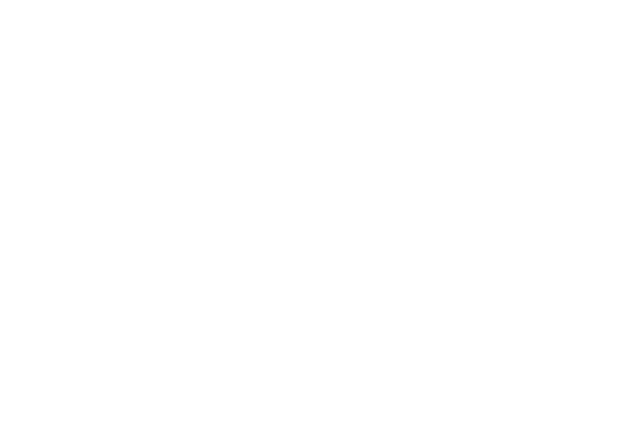
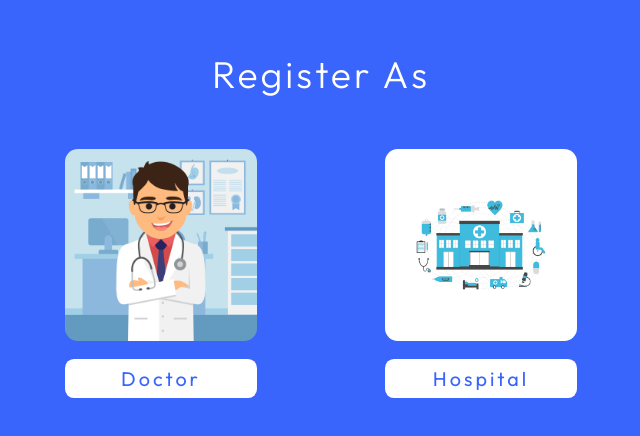
Before and after one commit to aswanthup/dr_one, a React (Create React App) app: page /registerlanding in a window 1280 px wide. Before the commit this address had no page. Shown: the top 436 px of the page, without its empty margins (319-959 px from the left). Built offline with nearby package versions, Linux system fonts and the light colour scheme.

Commit message:
registerlanding added

```diff
--- a/src/App.js
+++ b/src/App.js
@@ -40,6 +40,12 @@ import Pharmacyadminregister2 from './pages/Pharmacyadmin/Pharmacyadminregister2
 
 import Pharmacyregistration1 from './pages/Pharmacyadmin/Pharmacyregistration1';
 import SearchDoc from './pages/doctor/SearchDoc';
+import Registerlanding from './pages/registerlanding/Registerlanding';
+
+
+
+
+
 function App() {
   return (
     <div className="App">
@@ -101,7 +107,7 @@ function App() {
 <Route path='/labadminregistration2' element={<Labadminregistration2 />} ></Route>
 <Route path='/labadmin' element={<Labadmin />} ></Route>
 
-
+<Route path='/registerlanding' element={<Registerlanding />} ></Route>
 
       </Routes>
 
--- /dev/null
+++ b/src/pages/registerlanding/Registerlanding.jsx
@@ -0,0 +1,51 @@
+import React from 'react'
+import '../registerlanding/registerlanding.css'
+export default function Registerlanding() {
+  return (
+    <div className='registerlanding'>
+
+        <div className='container maintitle flex'>
+            <h1>Register As</h1>
+        </div>
+
+<div className='container registerlanding_main flex'>
+
+ <div className='registerlanding_left'>
+
+    <div className='registerlanding_image' >
+        <img src="/images/doctor10.jpg" alt="" />
+    </div>
+
+    <div className='registerlanding_button flex'>
+        <h2>Doctor</h2>
+    </div>
+
+
+ </div>
+
+
+
+ <div className='registerlanding_left'>
+
+ <div className='registerlanding_image' >
+        <img src="/images/hospital10.jpg" alt="" />
+    </div>
+
+    <div className='registerlanding_button flex'>
+        <h2>Hospital</h2>
+    </div>
+
+
+
+ </div>
+
+
+
+
+</div>
+
+
+</div>
+
+  )
+}
--- /dev/null
+++ b/src/pages/registerlanding/registerlanding.css
@@ -0,0 +1,48 @@
+.registerlanding{
+    background-color: #3A65FD;
+    height: 100vh;
+}
+
+.maintitle{
+    width: 100%;
+    justify-content: center;
+    align-items: center;
+    text-align: center;
+    color: white;
+    padding: 4vw;
+}
+
+.maintitle h1{
+    color: white;
+}
+
+.registerlanding_main{
+  justify-content: center;
+  gap: 10vw;
+}
+
+.registerlanding_image img{
+    width:15vw;
+    height:15vw;
+    object-fit: cover;
+    border-radius:1vw;
+}
+
+.registerlanding_button h2{
+    width: 15vw;
+    text-align: center;
+   color: #3A65FD;
+}
+
+.registerlanding_button{
+    height:3vw;
+    align-items: center;
+    background-color: white;
+    border-radius:.7vw;
+    margin-top:1vw;
+    cursor: pointer;
+
+    &:hover{
+         background-color: rgba(255, 255, 255,0.7);
+    }
+}
```
Also changed, not shown: public/images/doctor10.jpg (added), public/images/hospital10.jpg (added).
